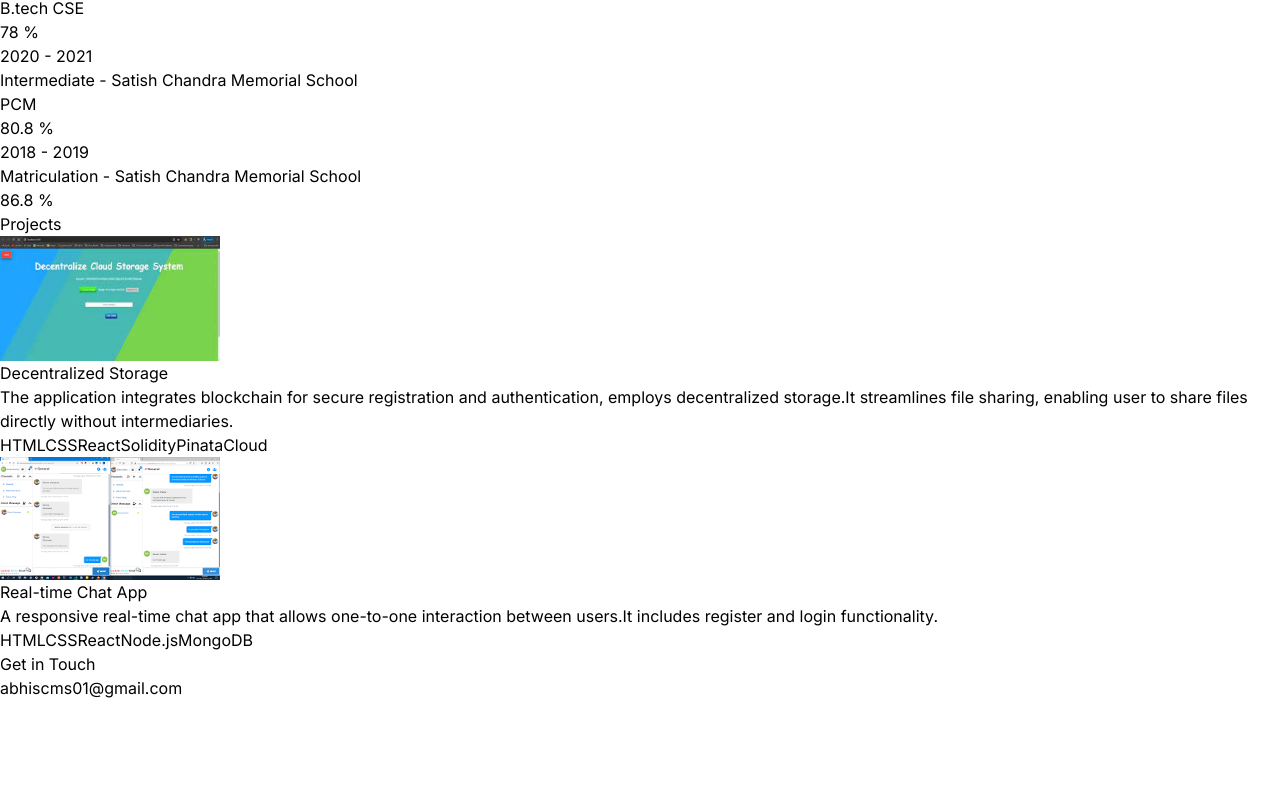
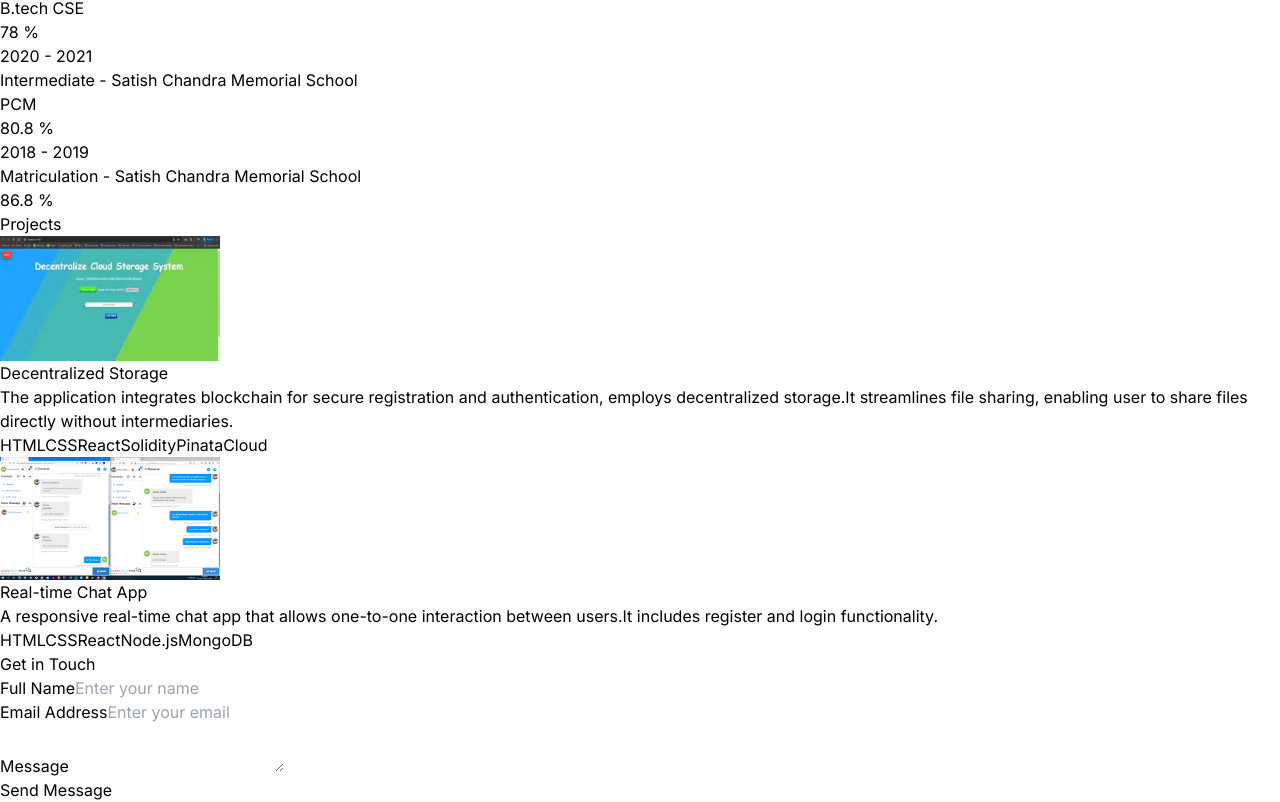
Before and after one commit to AabhijeetKumar/Portfolio1, a React (Vite) app: page / in a window 1280 px wide. Shown: the part 2366-3168 px from the top of the page. Before the commit the page ends 3066 px from the top, so only its background shows below. Built offline with nearby package versions, Linux system fonts and the light colour scheme.

Commit message:
updated Contact

```diff
--- a/package.json
+++ b/package.json
@@ -10,11 +10,14 @@
     "preview": "vite preview"
   },
   "dependencies": {
+    "bootstrap": "^5.3.3",
     "motion": "^11.15.0",
     "react": "^18.3.1",
+    "react-bootstrap": "^2.10.7",
     "react-dom": "^18.3.1",
     "react-icons": "^5.4.0",
-    "react-type-animation": "^3.2.0"
+    "react-type-animation": "^3.2.0",
+    "sweetalert2": "^11.15.3"
   },
   "devDependencies": {
     "@eslint/js": "^9.17.0",
--- a/src/components/Contact.jsx
+++ b/src/components/Contact.jsx
@@ -1,25 +1,94 @@
-import { CONTACT } from "../constants"
 import { motion } from "motion/react"
+import React from "react";
+import Swal from "sweetalert2";
 
 export const Contact = () => {
+
+    const [result, setResult] = React.useState("");
+
+    const onSubmit = async (event) => {
+        event.preventDefault();
+        setResult("Sending....");
+        const formData = new FormData(event.target);
+
+        formData.append("access_key", "37c8eeb6-db38-459e-b55a-45502462169f");
+
+        const response = await fetch("https://api.web3forms.com/submit", {
+            method: "POST",
+            body: formData
+        });
+
+        const data = await response.json();
+
+        if (data.success) {
+            Swal.fire({
+                title: "Success!",
+                text: "Message Sent Successfully!",
+                icon: "success"
+            });
+            // setResult("Message Sent Successfully");
+            // event.target.reset();
+        } else {
+            console.log("Error", data);
+            setResult(data.message);
+        }
+    }
+
     return (
         <div className="border-b border-neutral-900 pb-20">
             <motion.div
                 whileInView={{ opacity: 1, y: 0 }}
                 initial={{ opacity: 0, y: -70 }}
                 transition={{ duration: 0.5 }}>
-            <h1 className="my-14 text-center text-4xl">
-                Get in Touch
-            </h1>
+                <h1 className="my-14 text-center text-4xl">
+                    Get in Touch
+                </h1>
             </motion.div>
-            <div className="text-center tracking-tighter">
+
+            {/* <div className="text-center tracking-tighter">
 
                 <motion.a
                     whileInView={{ opacity: 1, x: 0 }}
                     initial={{ opacity: 0, x: 100 }}
                     transition={{ duration: 1 }}
-                href="#" className="border-b">{CONTACT.email}</motion.a>
-            </div>
+                    href="mailto:abhiscms01@gmail.com" className="border-b">{CONTACT.email}</motion.a>
+            </div> */}
+            <motion.div
+                whileInView={{ opacity: 1, y: 0 }}
+                initial={{ opacity: 0, y: 100 }}
+                transition={{ duration: 1 }}
+
+                className="flex justify-center pt-16">
+                <form onSubmit={onSubmit}
+                    className="  max-w-full bg-neutral-900 text-neutral-300 font-light py-3 px-5 rounded-2xl lg:px-10">
+
+                    <div className="mt-4">
+                        <label>Full Name</label>
+                        <input type="text" name="name" className="w-full bg-transparent h-12 outline-none font-light p-3 border-2 rounded-md text-purple-400" placeholder='Enter your name' required />
+                    </div>
+                    <div className="mt-4">
+                        <label>Email Address</label>
+                        <input type="email" name="email" className="w-full bg-transparent h-12 outline-none font-light p-3 border-2 rounded-md text-purple-400" placeholder='Enter your email' required />
+                    </div>
+                    <div className="mt-4">
+                        <label>Message</label>
+                        <textarea name="message" className="w-full bg-transparent h-40  outline-none font-light p-3 border-2 rounded-md text-purple-400" placeholder="Enter your message" required> </textarea>
+                    </div>
+                    <div className="flex justify-center mt-3 mb-3">
+                        <motion.button
+                            whileHover={{
+                                scale: 1.05,
+                                boxShadow: "0px 0px 8px",
+                                color: "#9333ea"
+                            }}
+                            className="p-2 bg-neutral-800 text-neutral-200 rounded-lg w-full" type="submit">
+                            Send Message
+                        </motion.button>
+                    </div>
+                </form>
+
+            </motion.div>
         </div>
+
     )
 }
--- a/src/components/Experience.jsx
+++ b/src/components/Experience.jsx
@@ -39,7 +39,7 @@ export const Experience = () => {
                                 </span>
                             </h6>
                             <p className="mb-4 text-neutral-400">{experience.subject}</p>
-                             <span className="mr-2 mt-4 rounded bg-neutral-900 px-2 py-1 text-sm font-medium text-purple-800">
+                             <span className="mr-2 mt-4 rounded bg-neutral-900 px-2 py-1 text-sm font-medium text-purple-900">
                              {experience.percentage}
                              </span>
                         </motion.div>
--- a/src/components/Projects.jsx
+++ b/src/components/Projects.jsx
@@ -29,10 +29,10 @@ export const Projects = () => {
                     initial={{ opacity: 0, x: 100 }}
                     transition={{ duration: 1 }}
                     className="w-full max-w-xl lg:w-3/4 mt-4">
-                    <motion.h6 whileHover={{scale:1.1}} className="mb-2 font-semibold"><a href={project.link} target="_blank">{project.title}</a> </motion.h6>
-                    <p className="mb-4 text-neutral-400">{project.description}</p>
+                    <motion.h6 whileHover={{ scale: 1.1, originX: 0, textShadow: "0px 0px 8px" ,color: "#9333ea"}} className="mb-2 font-semibold"><a href={project.link} target="_blank">{project.title}</a> </motion.h6>
+                    <p className="mb-4 text-neutral-300">{project.description}</p>
                     {project.technologies.map((tech, idx) => (
-                        <span key={idx} className="mr-2 rounded bg-neutral-900 px-2 py-1 text-sm font-medium text-purple-900">
+                        <span key={idx} className="mr-2 rounded bg-neutral-900 px-2 py-1 text-sm font-medium text-purple-800">
                             {tech}
                         </span>
                     ))}
```
Also changed, not shown: 1 other file (tests, documents, lock files or other folders).
